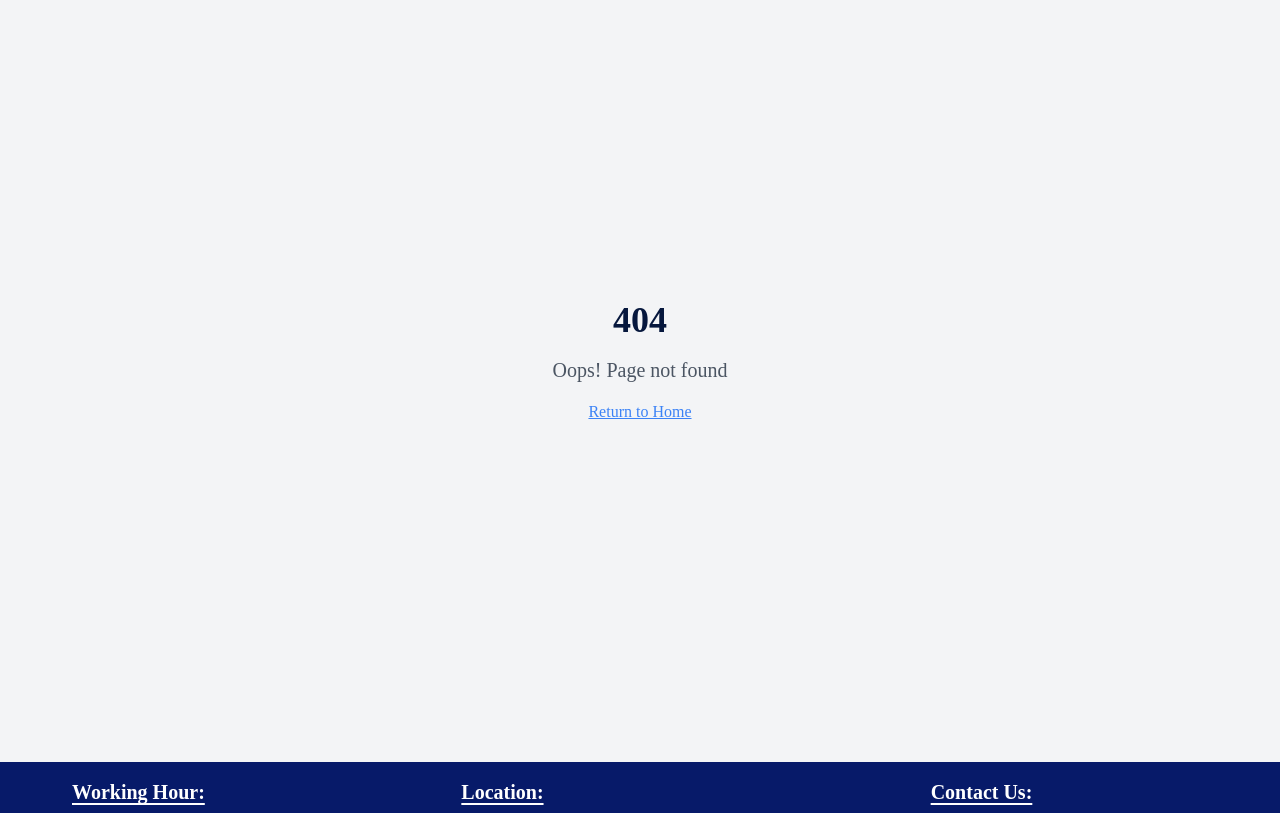
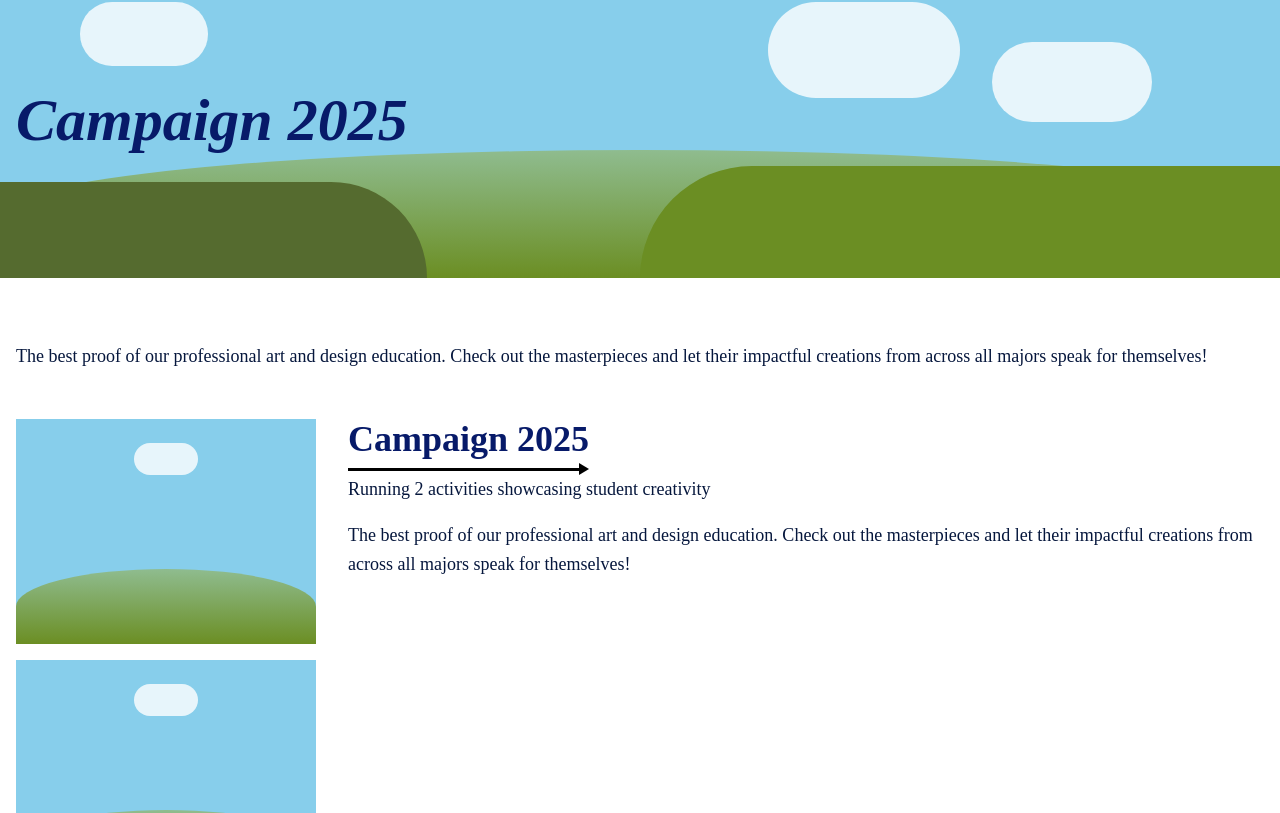
Before and after one commit to cypheronwebsolutions/aethersparkz, a React (Vite) app: page /#/campaign/1 in a window 1280 px wide. Shown: the part 211-1024 px from the top of the page. Built offline with nearby package versions, Linux system fonts and the light colour scheme; the HTML template or start-up script is replaced by a standard one.

Commit message:
Add campaign subpage

```diff
--- a/src/App.tsx
+++ b/src/App.tsx
@@ -8,6 +8,7 @@ import Course from "./pages/Course";
 import CourseDetail from "./pages/CourseDetail";
 import Showcase from "./pages/Showcase";
 import Campaign from "./pages/Campaign";
+import CampaignDetail from "./pages/CampaignDetail";
 import AboutUs from "./pages/AboutUs";
 import NotFound from "./pages/NotFound";
 import Header from "@/components/Header.tsx";
@@ -29,6 +30,7 @@ const App = () => (
             <Route path="/course/:courseId" element={<CourseDetail />} />
             <Route path="/showcase" element={<Showcase />} />
             <Route path="/campaign" element={<Campaign />} />
+            <Route path="/campaign/:campaignId" element={<CampaignDetail />} />
             <Route path="/about-us" element={<AboutUs />} />
             {/* Fallback route */}
             <Route path="*" element={<NotFound />} />
--- a/src/pages/Campaign.tsx
+++ b/src/pages/Campaign.tsx
@@ -1,10 +1,20 @@
 import SectionHeading from "@/components/SectionHeading";
 import { Card } from "@/components/ui/card";
+import { Link } from "react-router-dom";
 import DemoImg from '@/assets/demoimg.png'
+
 const Campaign = () => {
-  const campaigns = Array(9).fill({
-    title: "Campaign 2025",
-  });
+  const campaigns = [
+    { id: "1", title: "Campaign 2025" },
+    { id: "2", title: "Spring Art Festival" },
+    { id: "3", title: "Digital Innovation Week" },
+    { id: "4", title: "Summer Exhibition" },
+    { id: "5", title: "Community Outreach Project" },
+    { id: "6", title: "Winter Showcase" },
+    { id: "7", title: "Campaign 2025" },
+    { id: "8", title: "Campaign 2025" },
+    { id: "9", title: "Campaign 2025" },
+  ];
 
   return (
     <div className="min-h-screen flex flex-col">
@@ -27,20 +37,19 @@ const Campaign = () => {
 
           {/* Campaign Grid */}
           <div className="grid grid-cols-1 sm:grid-cols-2 lg:grid-cols-3 gap-6 mt-16">
-            {campaigns.map((campaign, index) => (
-                <Card
-                    key={index}
-                    className="overflow-hidden cursor-pointer rounded-none border-0 shadow-none bg-transparent hover:shadow-xl transition-shadow"
-                >
+            {campaigns.map((campaign) => (
+              <Link key={campaign.id} to={`/campaign/${campaign.id}`}>
+                <Card className="overflow-hidden cursor-pointer rounded-none border-0 shadow-none bg-transparent hover:shadow-xl transition-shadow">
                   <img
-                      src={DemoImg}
-                      alt="Campaign Hero"
-                      className="w-full aspect-[4/3] object-cover"
+                    src={DemoImg}
+                    alt="Campaign Hero"
+                    className="w-full aspect-[4/3] object-cover"
                   />
                   <div className="p-4 text-center bg-transparent">
                     <h3 className="text-foreground">{campaign.title}</h3>
                   </div>
                 </Card>
+              </Link>
             ))}
           </div>
         </section>
--- /dev/null
+++ b/src/pages/CampaignDetail.tsx
@@ -0,0 +1,83 @@
+import { useParams } from "react-router-dom";
+import SectionHeading from "@/components/SectionHeading";
+import DemoImg from "@/assets/demoimg.png";
+
+const CampaignDetail = () => {
+  const { campaignId } = useParams();
+
+  // Campaign data mapping
+  const campaignData: Record<string, { title: string; description: string }> = {
+    "1": { title: "Campaign 2025", description: "Running 2 activities showcasing student creativity" },
+    "2": { title: "Spring Art Festival", description: "Celebrating artistic expression through various mediums" },
+    "3": { title: "Digital Innovation Week", description: "Exploring cutting-edge digital art techniques" },
+    "4": { title: "Summer Exhibition", description: "Annual showcase of outstanding student work" },
+    "5": { title: "Community Outreach Project", description: "Bringing art education to local communities" },
+    "6": { title: "Winter Showcase", description: "End-of-year celebration of achievements" },
+  };
+
+  const campaign = campaignData[campaignId || "1"];
+
+  return (
+    <div className="min-h-screen flex flex-col bg-background">
+      <main className="flex-1">
+        {/* Hero Section with Campaign Title */}
+        <section className="relative bg-gradient-to-b from-[#87CEEB] to-[#87CEEB] py-32 overflow-hidden">
+          {/* Decorative clouds */}
+          <div className="absolute top-10 left-20 w-32 h-16 bg-white rounded-full opacity-80"></div>
+          <div className="absolute top-20 right-32 w-40 h-20 bg-white rounded-full opacity-80"></div>
+          <div className="absolute top-10 right-1/4 w-48 h-24 bg-white rounded-full opacity-80"></div>
+
+          {/* Decorative hills */}
+          <div className="absolute bottom-0 left-0 w-full h-32 bg-gradient-to-t from-[#6B8E23] to-[#8FBC8F] rounded-t-[100%]"></div>
+          <div className="absolute bottom-0 left-0 w-1/3 h-24 bg-[#556B2F] rounded-tr-full"></div>
+          <div className="absolute bottom-0 right-0 w-1/2 h-28 bg-[#6B8E23] rounded-tl-full"></div>
+
+          <div className="container mx-auto px-4 relative z-10">
+            <h1 className="text-6xl font-bold text-primary italic">{campaign.title}</h1>
+          </div>
+        </section>
+
+        <div className="container mx-auto px-4 py-16">
+          {/* Main Content Section */}
+          <section className="mb-16">
+            <p className="text-lg text-foreground leading-relaxed mb-12">
+              The best proof of our professional art and design education. Check out the masterpieces and let their impactful creations from across all majors speak for themselves!
+            </p>
+
+            <div className="grid grid-cols-1 md:grid-cols-[300px_1fr] gap-8">
+              {/* Left Column - Images */}
+              <div className="space-y-4">
+                {[1, 2, 3].map((item) => (
+                  <div
+                    key={item}
+                    className="relative bg-gradient-to-b from-[#87CEEB] to-[#87CEEB] aspect-[4/3] overflow-hidden"
+                  >
+                    {/* Decorative cloud */}
+                    <div className="absolute top-6 left-1/2 -translate-x-1/2 w-16 h-8 bg-white rounded-full opacity-80"></div>
+                    {/* Decorative hill */}
+                    <div className="absolute bottom-0 left-0 w-full h-1/3 bg-gradient-to-t from-[#6B8E23] to-[#8FBC8F] rounded-t-[100%]"></div>
+                  </div>
+                ))}
+              </div>
+
+              {/* Right Column - Campaign Info */}
+              <div>
+                <SectionHeading variant="primary" className="text-4xl mb-4">
+                  {campaign.title}
+                </SectionHeading>
+                <p className="text-lg text-foreground leading-relaxed">
+                  {campaign.description}
+                </p>
+                <p className="text-lg text-foreground leading-relaxed mt-4">
+                  The best proof of our professional art and design education. Check out the masterpieces and let their impactful creations from across all majors speak for themselves!
+                </p>
+              </div>
+            </div>
+          </section>
+        </div>
+      </main>
+    </div>
+  );
+};
+
+export default CampaignDetail;
```
